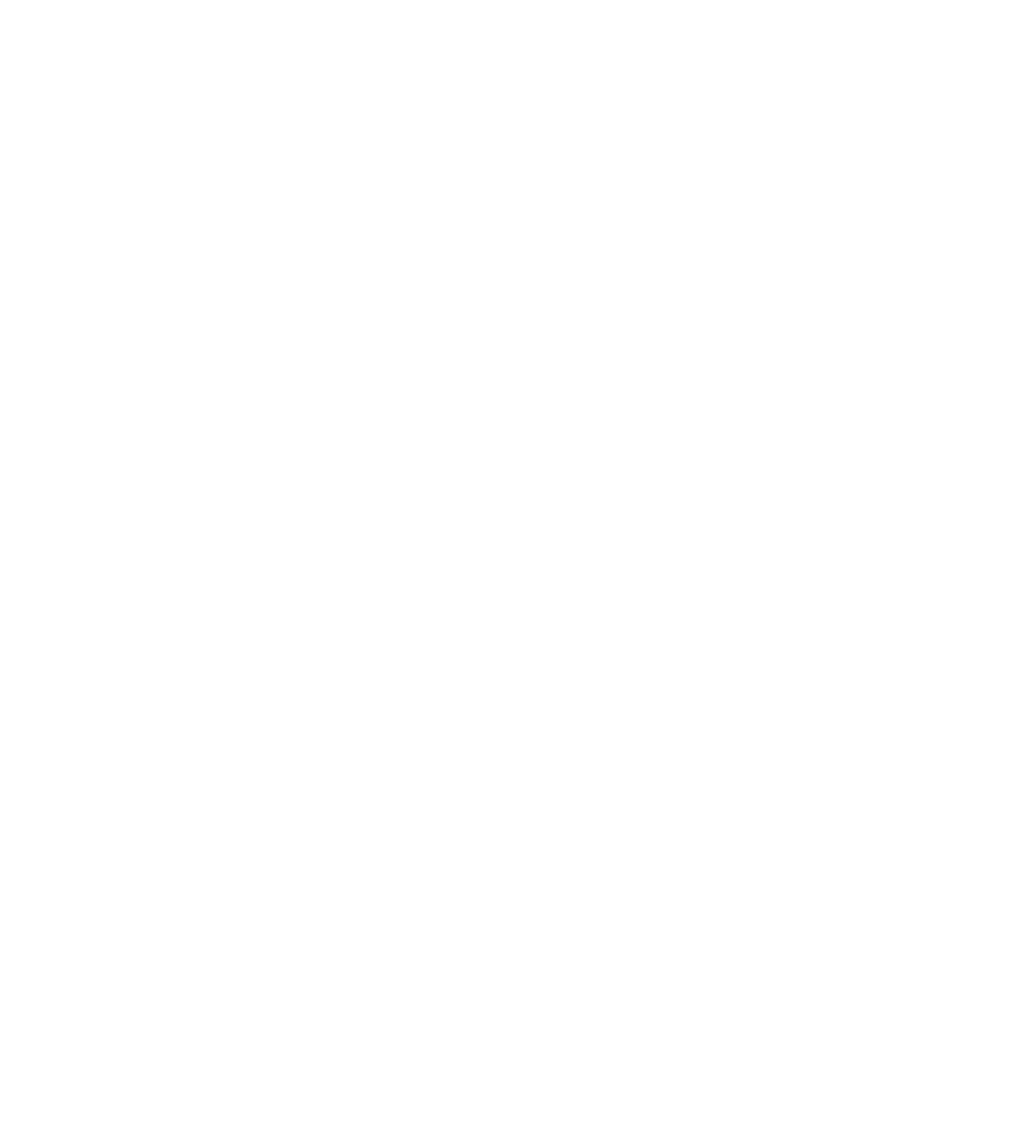
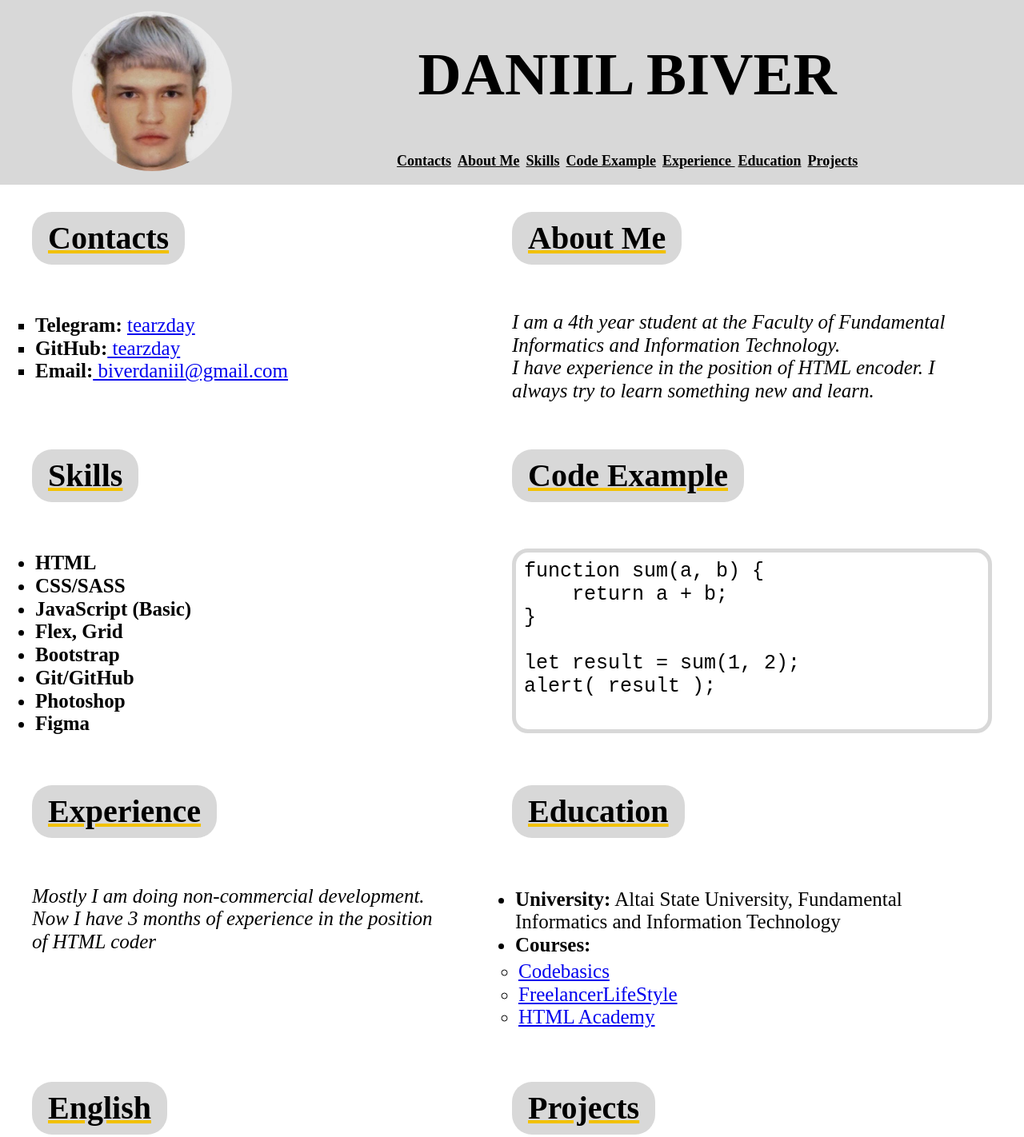
Before and after one commit to tearzday/rsschool-cvOne, a plain HTML site: page index.html in a window 1280 px wide. Shown: the top 1422 px of the page at 80% size. Before the commit the page ends 800 px from the top, so only its background shows below. Drawn offline with Linux system fonts and the light colour scheme.

Commit message:
feat: update index.html file

```diff
--- a/index.html
+++ b/index.html
@@ -4,9 +4,123 @@
     <meta charset="UTF-8">
     <meta http-equiv="X-UA-Compatible" content="IE=edge">
     <meta name="viewport" content="width=device-width, initial-scale=1.0">
-    <title>Document</title>
+    <link rel="stylesheet" href="style/normalize.css">
+    <link rel="stylesheet" href="style/style.css">
+    <title>CV</title>
 </head>
 <body>
+    <header>
+        <div class="container">
+            <div class="header_content">
+                <div class="photoblock">
+                    <img class="photo" src="img/photo.jpg" alt="photo">
+                </div>
+                <div class="info">
+                    <h1>Daniil Biver</h1>
+                    <nav>
+                        <ul>
+                            <li><a href="#contacts"> Contacts</a></li>
+                            <li><a href="#about"> About Me</a></li>
+                            <li><a href="#skills"> Skills</a></li>
+                            <li><a href="#code"> Code Example</a></li>
+                            <li><a href="#experience"> Experience </a></li>
+                            <li><a href="#education"> Education</a></li>
+                            <li><a href="#projects"> Projects</a></li>
+                        </ul>
+                    </nav>
+                </div>
+            </div>
+        </div>
+    </header>
+    <main>
+        <div class="container">
+            <div class="row_one">
+                <div class="contacts" id="contacts">
+                    <h2>Contacts</h2>
+                    <ul>
+                        <li><span class="cont">Telegram:</span> <a href="https://t.me/tearzday"> tearzday </a></li>
+                        <li><span class="cont">GitHub:</span><a href="https://github.com/tearzday"> tearzday</a></li>
+                        <li><span class="cont">Email:</span><a href="mailto:biverdaniil@gmail.com"> biverdaniil@gmail.com</a></li>
+                    </ul>
+                </div>
+                <div class="about" id="about">
+                    <h2>About Me</h2>
+                    <p><i>I am a 4th year student at the Faculty of Fundamental Informatics and Information Technology. <br>
+                        I have experience in the position of HTML encoder. I always try to learn something new and learn.</i></p>
+                </div>
+            </div>
+            <div class="row_two">
+                <div class="skills" id="skills">
+                    <h2>Skills</h2>
+                    <ul>
+                        <li>HTML</li>
+                        <li>CSS/SASS</li>
+                        <li>JavaScript (Basic)</li>
+                        <li>Flex, Grid</li>
+                        <li>Bootstrap</li>
+                        <li>Git/GitHub</li>
+                        <li>Photoshop</li>
+                        <li>Figma</li>
+                    </ul>
+                </div>
+                <div class="code" id="code">
+                    <h2>Code Example</h2>
+                    <pre class="codepre">
+function sum(a, b) {
+    return a + b;
+}
+
+let result = sum(1, 2);
+alert( result );
+                    </pre>
+                </div>
+            </div>
+            <div class="row_three">
+                <div class="experience" id="experience">
+                    <h2>Experience</h2>
+                    <p><i>Mostly I am doing non-commercial development. <br>
+                        Now I have 3 months of experience in the position <br>
+                        of HTML coder</i></p>
+                </div>
+                <div class="education" id="education">
+                    <h2>Education</h2>
+                    <ul>
+                        <li><span class="cont"> University:</span> Altai State University, Fundamental Informatics and Information Technology</li>
+                        <li>
+                            <span class="cont"> Courses:</span>
+                            <ul>
+                                <li><a href="https://ru.code-basics.com/"> Codebasics</a></li>
+                                <li><a href="https://www.youtube.com/channel/UCedskVwIKiZJsO8XdJdLKnA"> FreelancerLifeStyle</a></li>
+                                <li><a href="https://htmlacademy.ru/"> HTML Academy</a></li>
+                            </ul>
+                        </li>
+                    </ul>
+                </div>
+            </div>
+            <div class="row_four">
+                <div class="english">
+                    <h2>English</h2>
+                    <p><span class="cont"> English:</span> A1</p>
+                </div>
+                <div class="projects" id="projects">
+                    <h2>Projects</h2>
+                    <div class="crappo">
+                        <a href="https://tearzday.github.io/CRAPPO/">
+                            <img src="img/Crappo.png" alt="CRAPPO photo">
+                        </a>
+                        <h3>Crappo</h3>
+                    </div>
+                </div>
+            </div>
+        </div>
+    </main>
+    <footer>
+        <div class="container">
+            <a href="https://github.com/tearzday"><img src="img/git.svg" alt="Icon github" class="gitphoto"></a>
+            <a href="https://rs.school/js/"><img src="img/rs_school_js.svg" alt="Icon rsschool" class="rsphoto"></a>
+            <span class="year">2022</span>
+        </div>
+    </footer>
 
 </body>
 </html>
```
